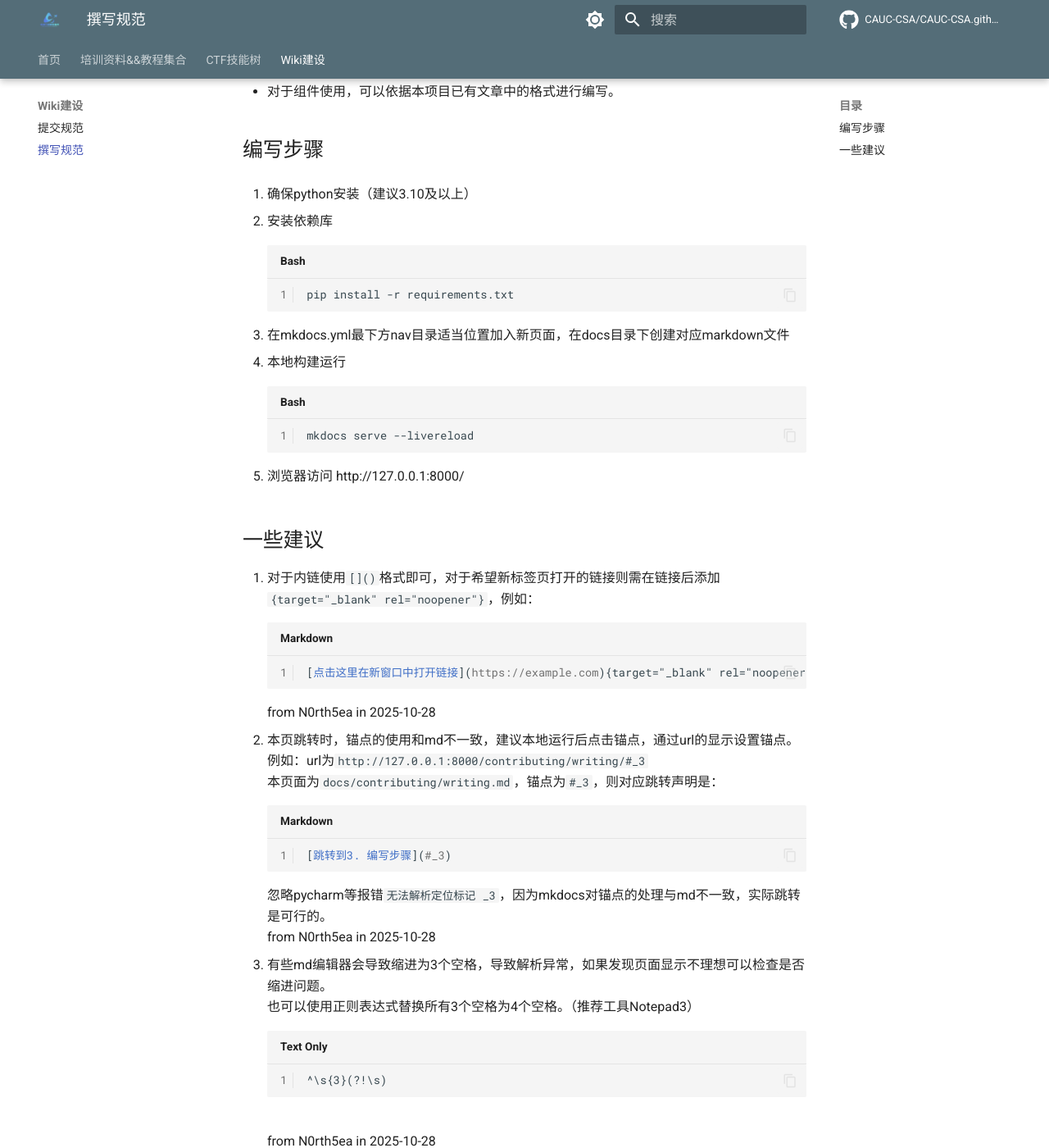
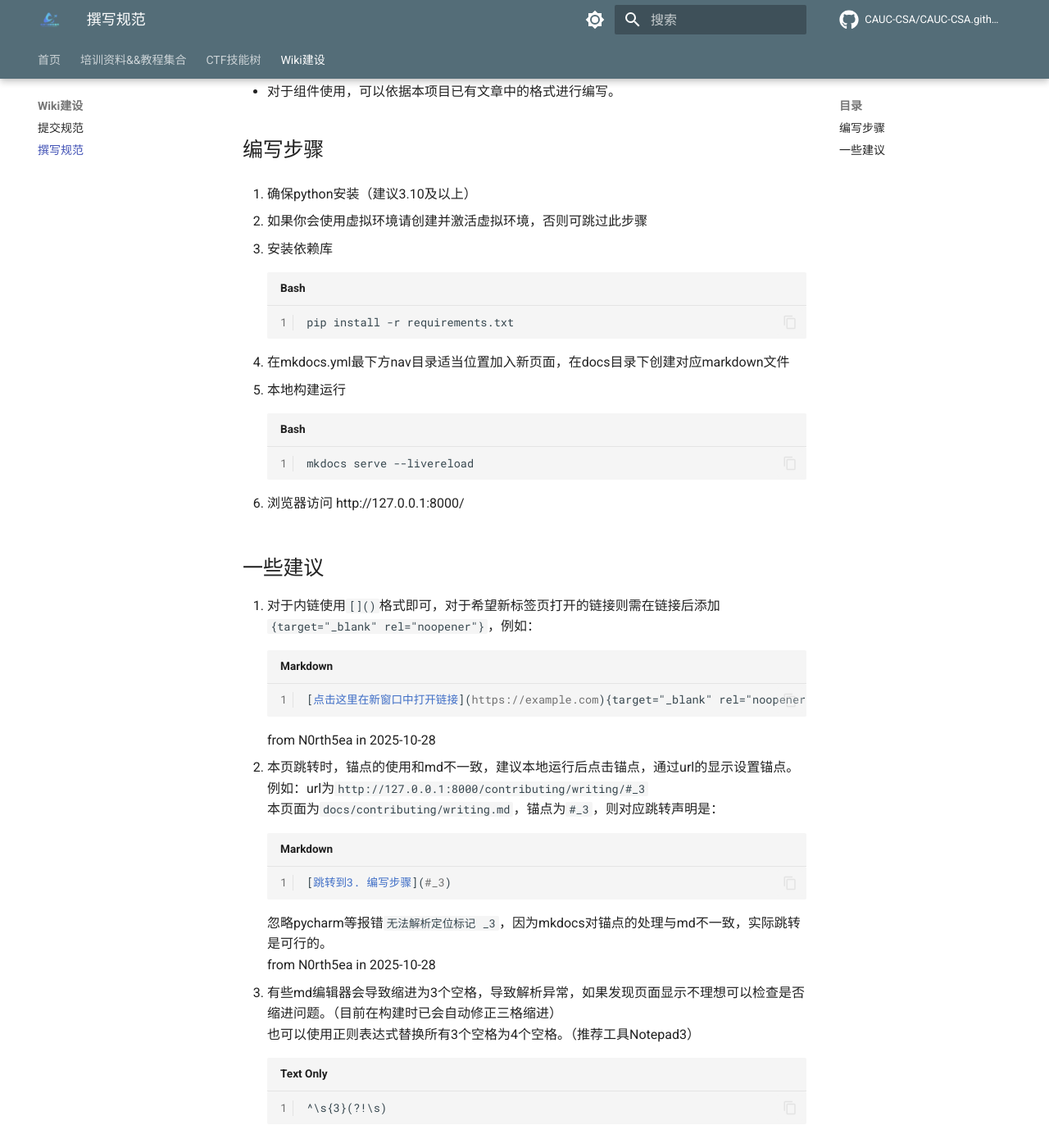
Before and after one commit to Gavver/CAUC-CSA.github.io, an MkDocs documentation site: the page built from docs/contributing/writing.md, in a window 1280 px wide and 1400 px high, scrolled down 281 px. Shown: the whole window at 82% size. Built offline with MkDocs 1.6.1 and Material for MkDocs 9.7.7, drawn with Linux system fonts in a browser that asks for light colours; comment, search, counter and statistics services are not loaded.

Commit message:
feat：添加 Python 安装指南并更新 mkdocs 导航 编写指南更新推荐虚拟环境

````diff
--- a/docs/contributing/writing.md
+++ b/docs/contributing/writing.md
@@ -12,18 +12,20 @@
 
 1. 确保python安装（建议3.10及以上）
 
-2. 安装依赖库
+2. 如果你会使用虚拟环境请创建并激活虚拟环境，否则可跳过此步骤
+
+3. 安装依赖库
     ```bash
     pip install -r requirements.txt
     ```
-3. 在mkdocs.yml最下方nav目录适当位置加入新页面，在docs目录下创建对应markdown文件
+4. 在mkdocs.yml最下方nav目录适当位置加入新页面，在docs目录下创建对应markdown文件
 
-4. 本地构建运行
+5. 本地构建运行
     ```bash
     mkdocs serve --livereload
     ```
 
-5. 浏览器访问 http://127.0.0.1:8000/
+6. 浏览器访问 http://127.0.0.1:8000/
 
 ## 一些建议
 
@@ -40,7 +42,7 @@
     ```
     忽略pycharm等报错`无法解析定位标记 _3`，因为mkdocs对锚点的处理与md不一致，实际跳转是可行的。
     </br>from N0rth5ea in 2025-10-28
-3. 有些md编辑器会导致缩进为3个空格，导致解析异常，如果发现页面显示不理想可以检查是否缩进问题。
+3. 有些md编辑器会导致缩进为3个空格，导致解析异常，如果发现页面显示不理想可以检查是否缩进问题。（目前在构建时已会自动修正三格缩进）
     </br>也可以使用正则表达式替换所有3个空格为4个空格。（推荐工具Notepad3）
     ```regex
     ^\s{3}(?!\s)
--- a/mkdocs.yml
+++ b/mkdocs.yml
@@ -124,8 +124,9 @@ nav:
   - 培训资料&&教程集合:
       - CTF是什么: training/what-is-ctf.md
       - 环境与工具准备:
-        - 01_VMWare虚拟机的安装与使用: training/tools/vmware/index.md
+        - 01_VMWare虚拟机的安装: training/tools/vmware/index.md
         - 02_Docker超绝入门指南: training/tools/docker/docker.md
+        - 03_Python安装与基础配置: training/tools/python/python.md
       - 靶场推荐: training/lab.md
   - CTF技能树:
       - Introduction: ctf/ctf_index.md
````
Also changed, not shown: docs/training/tools/python/python.md (added, +115 -0 lines), docs/training/tools/python/img_install.png (added), 1 other file.
